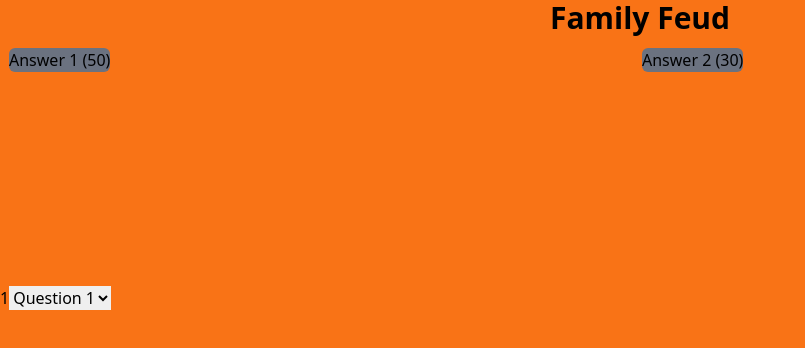
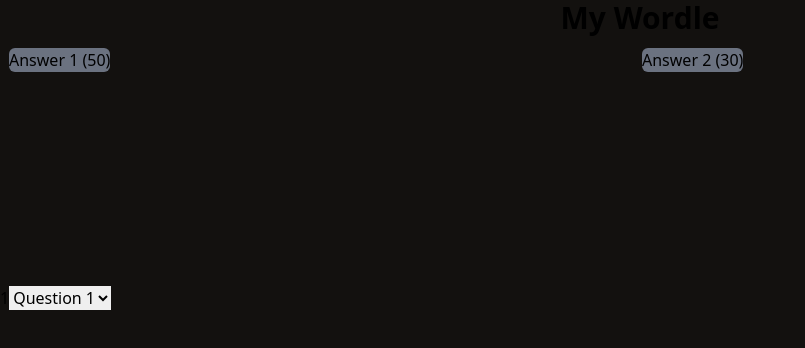
Before and after one commit to kevin-bigler/my-wordle, a Next.js app: page / in a window 1280 px wide. Shown: the top 348 px of the page, without its empty margins (0-805 px from the left). Built offline with nearby package versions, Linux system fonts and the light colour scheme.

Commit message:
Change title and background color from the family feud ones and orange

```diff
--- a/components/Header.tsx
+++ b/components/Header.tsx
@@ -4,7 +4,7 @@ const Header = () => {
     return (
         <React.Fragment>
             <h1 className="text-3xl font-bold text-center">
-                Family Feud
+                My Wordle
             </h1>
         </React.Fragment>
     )
--- a/pages/index.tsx
+++ b/pages/index.tsx
@@ -5,7 +5,7 @@ import AnswersGrid from "@/components/AnswersGrid"
 export default function Home() {
   return (
     <React.Fragment>
-      <div className=" bg-orange-500">
+      <div className=" bg-grey-500">
         <Header />
         <AnswersGrid />
       </div>
--- a/styles/globals.css
+++ b/styles/globals.css
@@ -3,7 +3,7 @@
 @tailwind utilities;
 
 body {
-  background: #f97316
+  background: #13110f
 }
 /* html,
 body {
```
